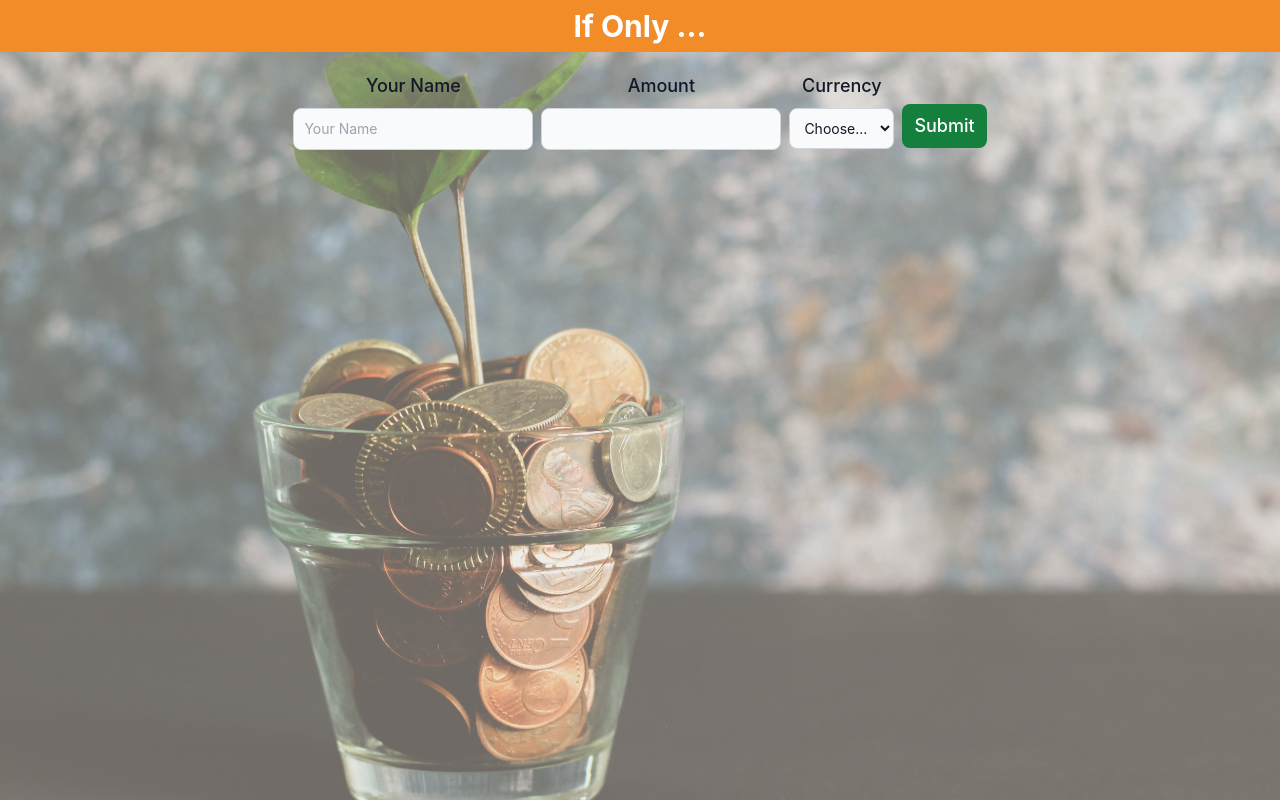
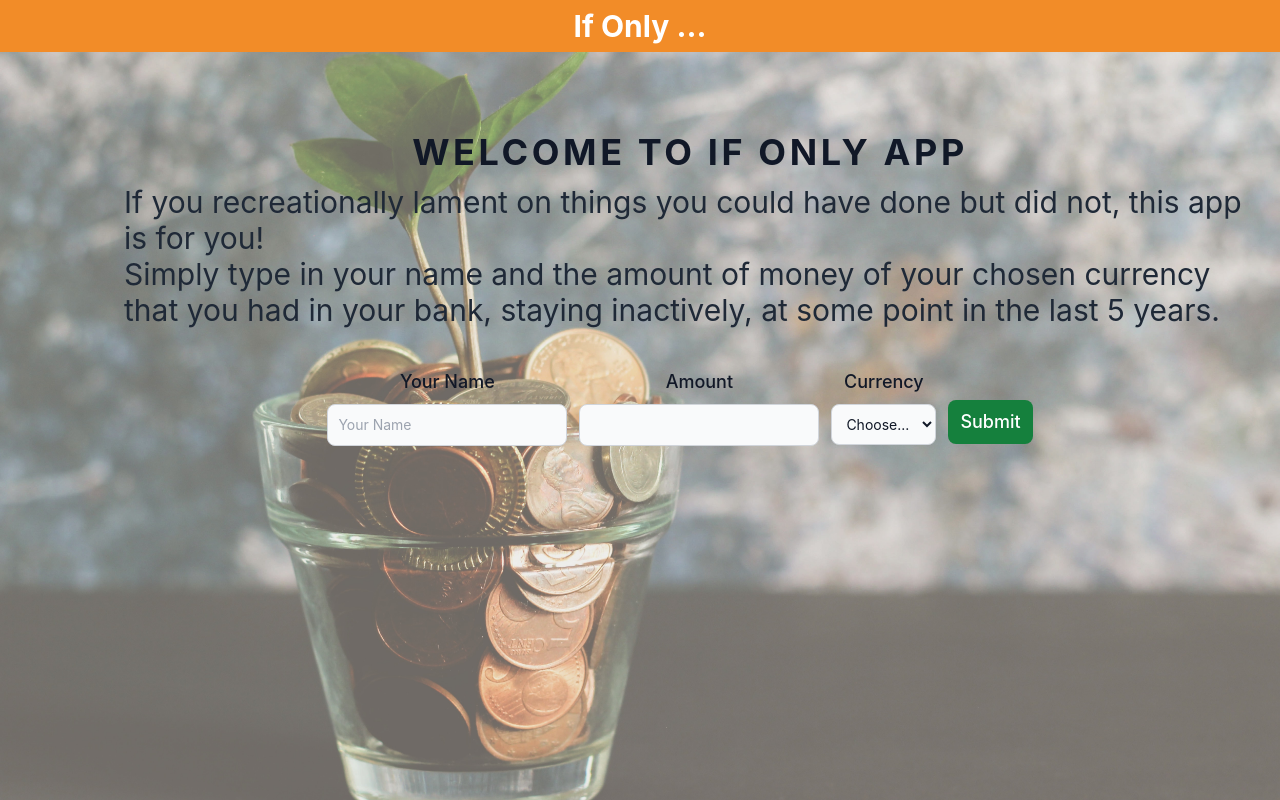
Before and after one commit to taksgarby/ifonly_front_new, a React (Create React App) app: page / in a window 1280 px wide. Built offline with nearby package versions, Linux system fonts and the light colour scheme.

Commit message:
added the title and explanation on the form

```diff
--- a/src/components/InputForm.js
+++ b/src/components/InputForm.js
@@ -46,13 +46,33 @@ const InputForm = (props) => {
 
     <form onSubmit={handleFormSubmit}>
 
+      <div className="mt-10 ml-10 pt-10 pl-10">
+
+      <div className='pl-5'>
+
+        <p class="font-bold mb-3 text-gray-900 dark:text-gray-400
+        first-line:uppercase
+        first-line:tracking-widest
+        dark:first-letter:text-gray-100 text-4xl ">
+        Welcome to If Only App
+        </p>
+        <p class="pl-6 pr-6 text-left text-gray-800 text-3xl dark:text-gray-400">
+         If you recreationally lament on things you could have done but did not,
+        this app is for you! <br></br>
+        Simply type in your name and the amount of money of your chosen currency that you had in your bank,
+        staying inactively, at some point in the last 5 years.
+        </p>
+
+
+       </div>
       <div className="relative flex flex-row flex-nowrap justify-center
-         mt-5 mb-5">
+       mt-10 mb-5">
 
-        <div className="mr-2">
+      <div className="mr-3">
         <label htmlFor="name" class="block mb-2 text-lg font-medium text-gray-900 dark:text-white">
           Your Name
         </label>
+
         <input type="text" id="name" class="bg-gray-50 border border-gray-300 text-gray-900 text-sm rounded-lg
           focus:ring-blue-500 focus:border-blue-500 block w-full p-2.5 dark:bg-gray-700 dark:border-gray-600
           dark:placeholder-gray-400 dark:text-white dark:focus:ring-blue-500 dark:focus:border-blue-500"
@@ -60,7 +80,7 @@ const InputForm = (props) => {
         </input>
       </div>
 
-        <div class="mr-2">
+      <div class="mr-3">
         <label htmlFor="amount" class="block mb-2 text-lg font-medium text-gray-900 dark:text-white">
           Amount
         </label>
@@ -72,10 +92,11 @@ const InputForm = (props) => {
         </input>
       </div>
 
-        <div className="mr-2">
+      <div className="mr-3">
         <label htmlFor="currency" class="block mb-2 text-lg font-medium text-gray-900 dark:text-white">
           Currency
         </label>
+
         <select id="currency" value={currency} onChange={handleCurrencyChange}
         className="bg-gray-50 border border-gray-300 text-gray-900 text-sm rounded-lg
         focus:ring-blue-500 focus:border-blue-500 block w-full p-2.5 dark:bg-gray-700 dark:border-gray-600
@@ -85,8 +106,8 @@ const InputForm = (props) => {
           <option id="USA" value="USD">USD</option>
           <option id="GBP" value="GBP">GBP</option>
         </select>
+      </div>
 
-          </div>
       <div className="mt-8">
         <button type="submit"
         className="text-white bg-green-700 hover:bg-blue-800 focus:ring-4 focus:outline-none focus:ring-blue-300
@@ -94,15 +115,11 @@ const InputForm = (props) => {
         dark:hover:bg-blue-700 dark:focus:ring-blue-800">Submit</button>
       </div>
       </div>
-
-
-
+      </div>
     </form>
       {formSubmitted && <StockList name={name} amount={amount} currency={currency}/>}
   </>
   )
-
-
 }
 
 export default InputForm;
```
Lines whose indentation alone changed are shown as unchanged.
